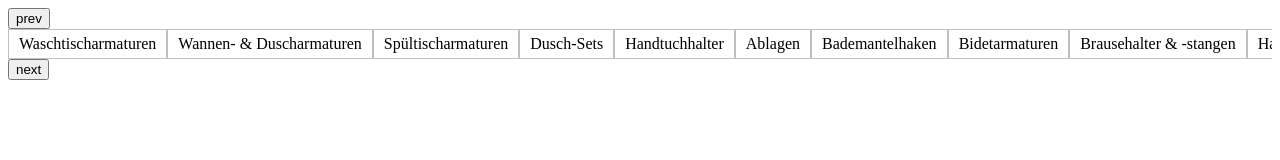
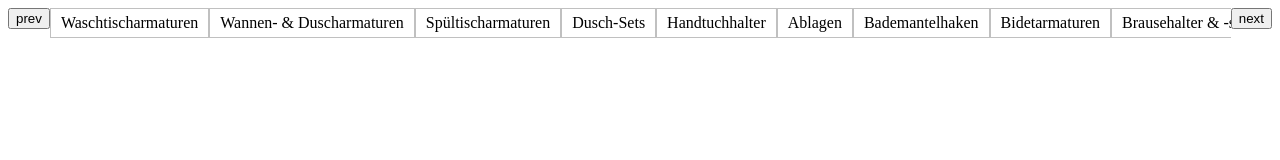
Before and after one commit to sashn/carousel, a plain HTML site: page index.html in a window 1280 px wide. Drawn offline with Linux system fonts and the light colour scheme.

Commit message:
tiny fix, so that buttons are at the side of the viewport

```diff
--- a/carousel.css
+++ b/carousel.css
@@ -16,4 +16,8 @@
 	border: 1px solid silver;
 }
 .scrollable-tabs-button-prev {
+	float: left;
 }
+.scrollable-tabs-button-next {
+	float: right;
+}
--- a/carousel.js
+++ b/carousel.js
@@ -44,6 +44,7 @@
 
 		markup += '<div' + containerId + ' class="scrollable-tabs-container' + containerClasses + '">';
 		markup += '<button class="scrollable-tabs-button-prev">prev</button>';
+		markup += '<button class="scrollable-tabs-button-next">next</button>';
 		markup += '<div class="scrollable-tabs-viewport">';
 		markup += '<ul class="scrollable-tabs-items-container">';
 		for (var i = 0, itemCount = $items.length; i < itemCount; i++) {
@@ -52,7 +53,7 @@
 		markup += '<div style="clear:both;"></div>';
 		markup += '</ul>';
 		markup += '</div>';
-		markup += '<button class="scrollable-tabs-button-next">next</button>';
+		markup += '<div style="clear:both;"></div>';
 		markup += '</div>';
 
 		$(element).replaceWith(markup);
```
Also changed, not shown: 1 other file.
